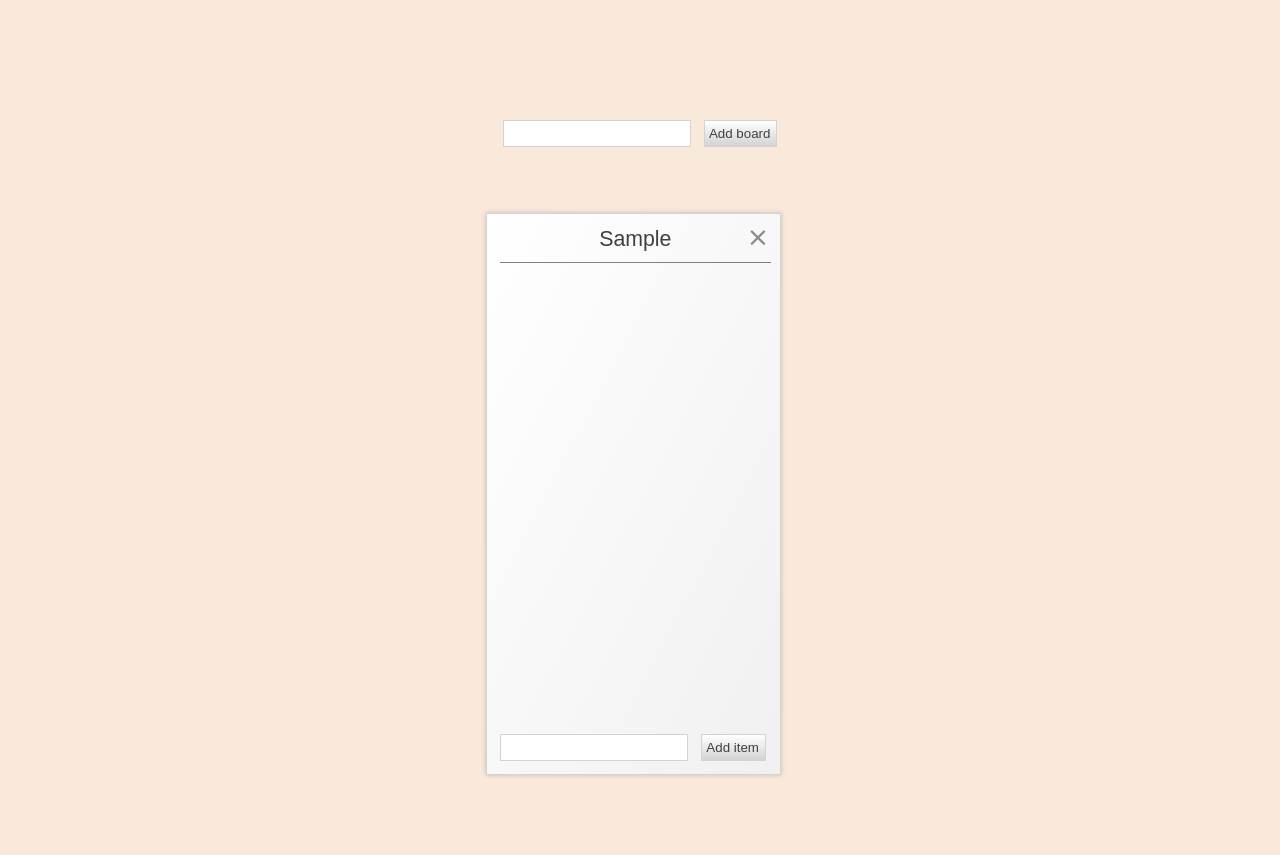
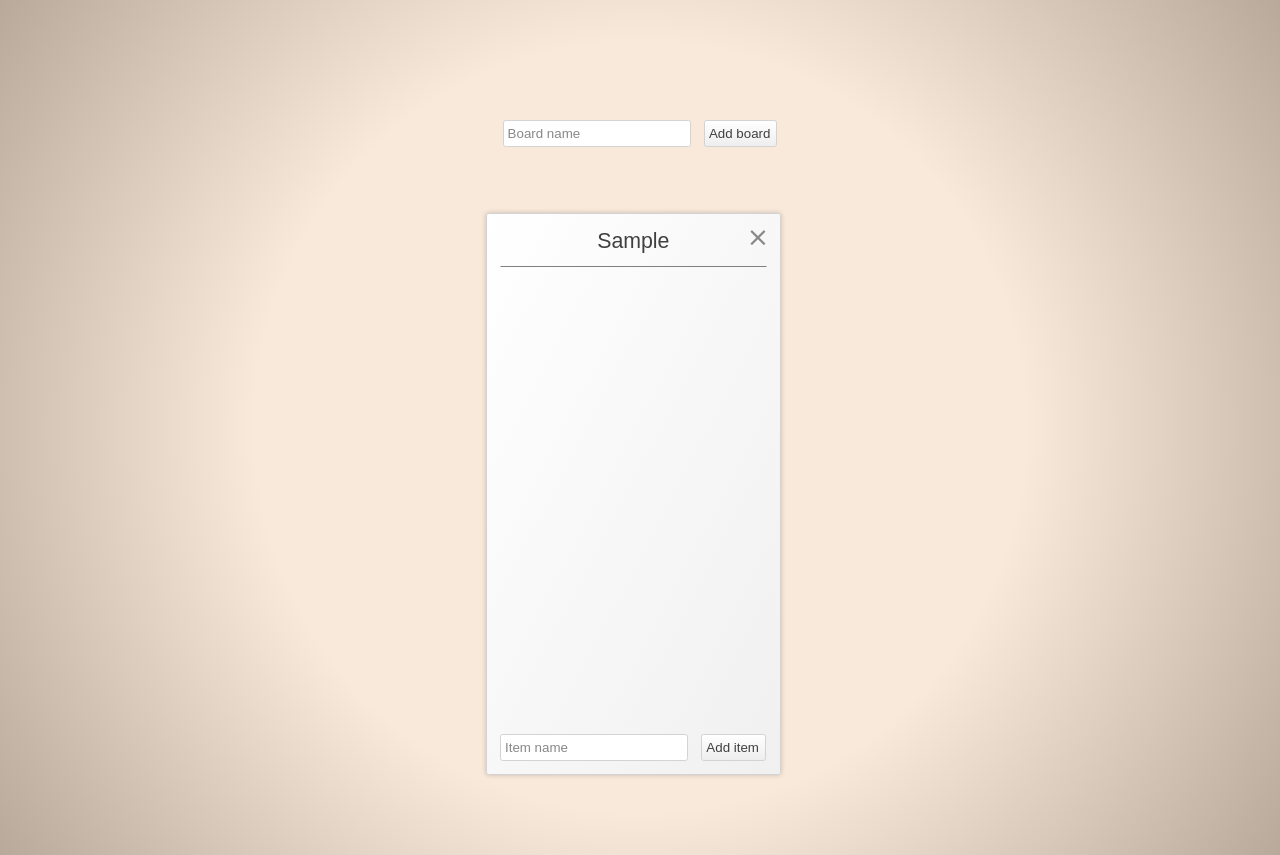
Before and after one commit to ragzter/flower, a React (Create React App) app: page / in a window 1280 px wide. Both pictures are taken after typing "Sample" into the empty fields and a click on the button "Add board". Built offline with nearby package versions, Linux system fonts and the light colour scheme.

Commit message:
Design improvements and board dragging preparation

```diff
--- a/src/App.js
+++ b/src/App.js
@@ -1,16 +1,17 @@
 
 import React, { useState } from 'react';
-import Board from './Board'
+import DraggableBoard from './DraggableBoard'
 import Input from './Input'
 import styled from 'styled-components'
 import HorizontalContainer from './HorizontalContainer'
 import Button from './Button'
-import { DragDropContext } from 'react-beautiful-dnd'
+import { DragDropContext, Droppable } from 'react-beautiful-dnd'
 
 import { connect } from 'react-redux'
 import {
   addBoard,
-  moveItem
+  moveItem,
+  moveBoard
 } from './actions'
 
 const AppContainer = styled.div`
@@ -28,8 +29,14 @@ const onDragUpdate = () => {}
 const App = props => {
   const [newBoardName, setNewBoardName] = useState('')
 
-  const boards = props.boards && props.boards.map(b => (
-    <Board key={b.id} id={b.id} items={b.items} title={b.title} />
+  const boards = props.boards && props.boards.map((b, index) => (
+    <DraggableBoard
+      index={index}
+      key={b.id}
+      id={b.id}
+      items={b.items}
+      title={b.title}
+    />
   ))
 
   const addBoard = () => {
@@ -40,7 +47,13 @@ const App = props => {
   const onDragEnd = result => {
     if (!result.destination) { return }
 
-    props.moveItem(result.source, result.destination)
+    if (result.type === 'ITEM') {
+      props.moveItem(result.source, result.destination)
+    }
+
+    if (result.type === 'BOARD') {
+      props.moveBoard(result.source.index, result.destination.index)
+    }
   }
 
   return (
@@ -54,6 +67,7 @@ const App = props => {
         <HorizontalContainer>
           <Input
             value={newBoardName}
+            placeholder='Board name'
             onChange={e => setNewBoardName(e.target.value)}
             onKeyPress={e => e.key === 'Enter' && addBoard()}
           />
@@ -64,9 +78,25 @@ const App = props => {
               Add board
             </Button>
         </HorizontalContainer>
-        <HorizontalContainer>
-          { boards }
-        </HorizontalContainer>
+        <Droppable
+          droppableId={props.id + ''}
+          type="BOARD"
+        >
+          {(provided, snapshot) => (
+            <div
+              ref={provided.innerRef}
+              style={{
+                display: 'flex',
+                flexDirection: 'row',
+                margin: 'auto',
+              }}
+              {...provided.droppableProps}
+            >
+              { boards }
+              { provided.placeholder }
+            </div>
+          )}
+          </Droppable>
       </AppContainer>
     </DragDropContext>
   )
@@ -76,6 +106,7 @@ export default connect(
   state => ({ boards: state.boards }),
   dispatch => ({
     addBoard: name => dispatch(addBoard(name)),
-    moveItem: (from, to) => dispatch(moveItem(from, to))
+    moveItem: (from, to) => dispatch(moveItem(from, to)),
+    moveBoard: (from, to) => dispatch(moveBoard(from, to))
   })
 )(App);
--- a/src/Board.js
+++ b/src/Board.js
@@ -21,6 +21,7 @@ const StyledBoard = styled.div`
   width: 200pt;
   height: 400pt;
   border: 1pt solid lightgray;
+  border-radius: 2pt;
   box-shadow: 0px 0px 5px 0px rgba(0,0,0,0.2);
   padding: 10pt;
   background: linear-gradient(to bottom right, white, #f0f0f0);
@@ -31,9 +32,11 @@ const Title = styled.input`
   font-size: 16pt;
   text-align: center;
   border: none;
+  border: ${p => p.disabled ? '1px solid transparent' : '1px dashed lightgray'};
   border-bottom: 1pt solid gray;
-  padding-top: 4pt;
-  padding-bottom: 12pt;
+  box-sizing: border-box;
+  padding-top: 10pt;
+  padding-bottom: 18pt;
   height: 10pt;
   width: 200pt;
   color: #404040;
@@ -106,7 +109,7 @@ const Board = props => {
       </RemoveBoardButton>
       <Droppable
         droppableId={props.id + ''}
-        type="BOARD"
+        type="ITEM"
       >
         {(provided, snapshot) => (
           <div
@@ -123,6 +126,7 @@ const Board = props => {
       <FooterContainer>
         <Input
           value={newItemName}
+          placeholder='Item name'
           onChange={e => setNewItemName(e.target.value)}
           onKeyPress={e => e.key === 'Enter' && addItem()}
         />
--- a/src/Button.js
+++ b/src/Button.js
@@ -7,11 +7,12 @@ const StyledButton = styled.button`
   font-size: 13t;
   height: 20pt;
   border: 1px solid lightgray;
-  background: linear-gradient(white, lightgray);
+  border-radius: 2pt;
+  background: linear-gradient(white, #eee);
   outline: none;
   color: #404040;
   &:hover {
-    background: linear-gradient(white, #d0ffd0);
+    background: linear-gradient(white, #e0ffe0);
   }
 `
 
--- /dev/null
+++ b/src/DraggableBoard.js
@@ -0,0 +1,25 @@
+
+import React from 'react'
+import Board from './Board'
+import { Draggable } from 'react-beautiful-dnd'
+
+const DraggableBoard = props => {
+  return (
+    <Draggable
+      draggableId={props.id + ''}
+      index={props.index}
+    >
+      {(provided, snapshot) => (
+        <div
+          ref={provided.innerRef}
+          {...provided.draggableProps}
+          {...provided.dragHandleProps}
+        >
+          <Board {...props} />
+        </div>
+      )}
+    </Draggable>
+  )
+}
+
+export default DraggableBoard
--- a/src/Input.js
+++ b/src/Input.js
@@ -10,6 +10,10 @@ const StyledInput = styled.input`
   font-size: 13t;
   height: 17pt;
   border: 1px solid lightgray;
+  border-radius: 2pt;
+  ::placeholder {
+    color: #888;
+  }
 `
 
 class Input extends React.Component {
--- a/src/actions/index.js
+++ b/src/actions/index.js
@@ -35,3 +35,9 @@ export const moveItem = (source, destination) => ({
   source,
   destination
 })
+
+export const moveBoard = (from, to) => ({
+  type: 'MOVE_BOARD',
+  from,
+  to
+})
--- a/src/index.css
+++ b/src/index.css
@@ -1,5 +1,5 @@
 body {
-  background-color: #f9e9da;
+  background-image: radial-gradient(circle, #f9e9da 50%, #b9a99a);
   margin: 0;
   margin-top: 50pt;
   padding: 0;
--- a/src/reducers/boards.js
+++ b/src/reducers/boards.js
@@ -100,6 +100,9 @@ const boards = (state = initialState, action) => {
     localStorage.setItem('state', JSON.stringify(newState))
 
     return newState
+  case 'MOVE_BOARD':
+    console.log('moving board')
+    return state
   default:
     return state
   }
```
